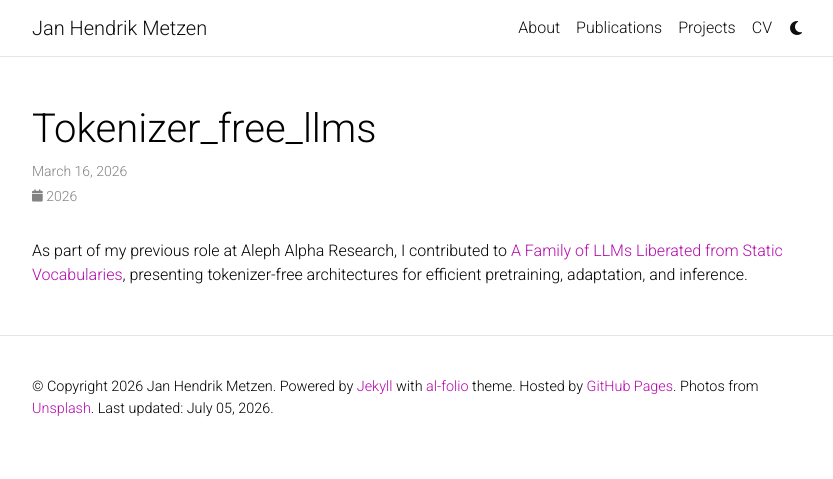
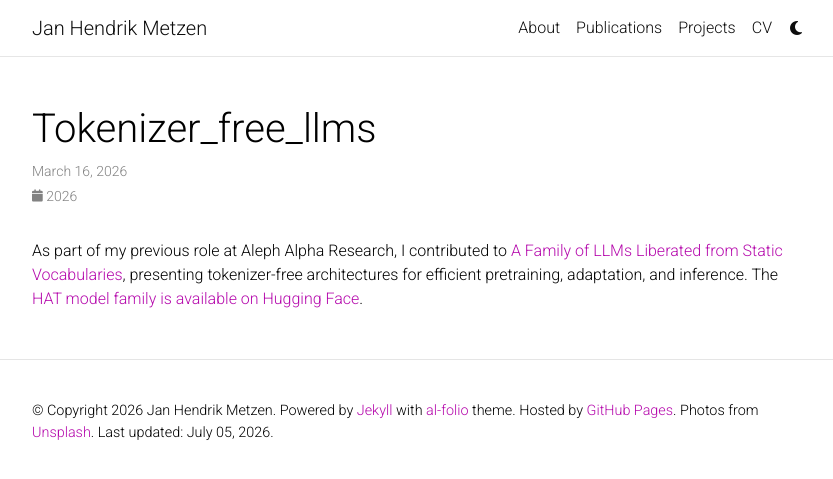
Before and after one commit to jmetzen/jmetzen.github.io, a Jekyll site: the page built from _news/tokenizer_free_llms.md, in a window 1280 px wide. Shown: the top 479 px of the page, without its empty margins (223-1056 px from the left). Built offline with Jekyll 4.4.1, drawn with Linux system fonts in a browser that asks for light colours; comment, search, counter and statistics services are not loaded; a style sheet for code colours, icons or effects is not loaded.

Commit message:
Add Hugging Face model references

```diff
--- a/_bibliography/papers.bib
+++ b/_bibliography/papers.bib
@@ -326,6 +326,7 @@
   year={2026},
   arxiv={2603.15953},
   pdf={https://arxiv.org/pdf/2603.15953},
+  models={https://huggingface.co/collections/Aleph-Alpha/tfree-hat-7b-pretrained},
 }
 
 @misc{grinsztajn2026tabpfn3,
--- a/_layouts/bib.html
+++ b/_layouts/bib.html
@@ -168,6 +168,9 @@
           {%- if entry.code %}
             <a href="{{ entry.code }}" class="btn btn-sm z-depth-0" role="button">Code</a>
           {%- endif %}
+          {%- if entry.models %}
+            <a href="{{ entry.models }}" class="btn btn-sm z-depth-0" role="button">Models</a>
+          {%- endif %}
           {%- if entry.poster %}
             {% if entry.poster contains '://' -%}
             <a href="{{ entry.poster }}" class="btn btn-sm z-depth-0" role="button">Poster</a>
--- a/_news/tokenizer_free_llms.md
+++ b/_news/tokenizer_free_llms.md
@@ -5,4 +5,4 @@
 related_posts: false
 ---
 
-As part of my previous role at Aleph Alpha Research, I contributed to [A Family of LLMs Liberated from Static Vocabularies](https://arxiv.org/abs/2603.15953), presenting tokenizer-free architectures for efficient pretraining, adaptation, and inference.
+As part of my previous role at Aleph Alpha Research, I contributed to [A Family of LLMs Liberated from Static Vocabularies](https://arxiv.org/abs/2603.15953), presenting tokenizer-free architectures for efficient pretraining, adaptation, and inference. The [HAT model family is available on Hugging Face](https://huggingface.co/collections/Aleph-Alpha/tfree-hat-7b-pretrained).
```
Also changed, not shown: other parts of _bibliography/papers.bib (+1 -0 lines), _news/tabpfn3.md (+1 -1 lines), _pages/about.md (+4 -0 lines).
